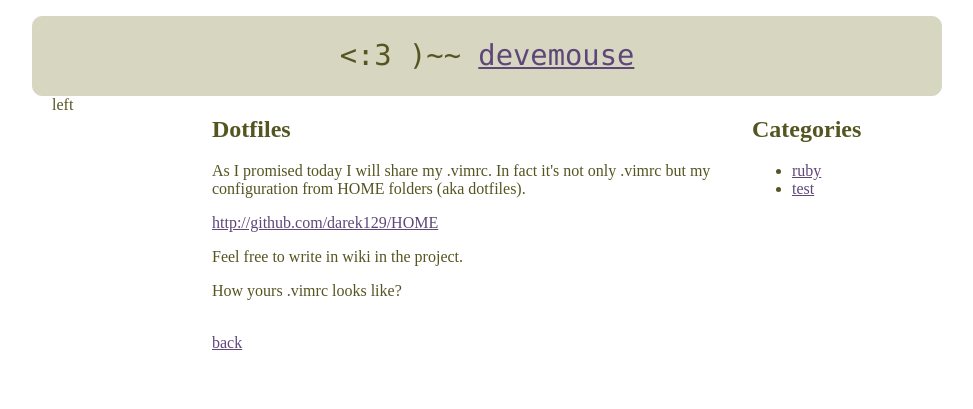
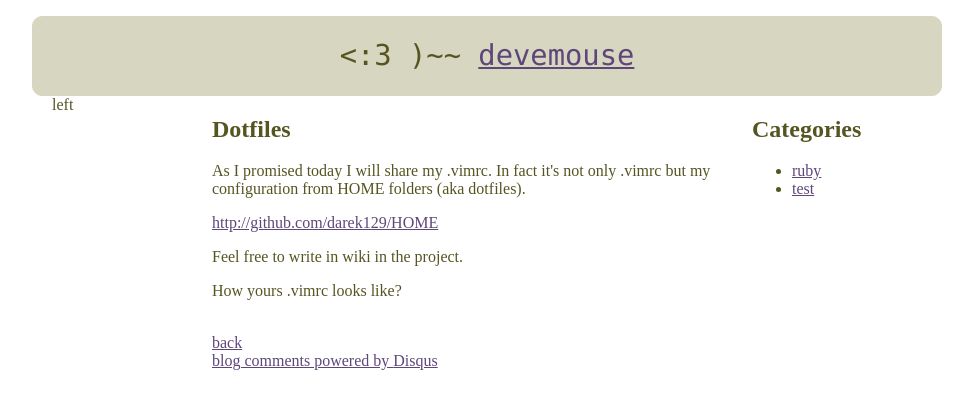
Before and after one commit to devemouse/devemouse.github.com, a Jekyll site: the page built from _posts/2010-04-06-dotfiles.html, in a window 1280 px wide. Shown: the top 409 px of the page, without its empty margins (148-1121 px from the left). Built offline with Jekyll 4.4.1, drawn with Linux system fonts in a browser that asks for light colours; Markdown is read by kramdown in place of the engine named in the settings; comment, search, counter and statistics services are not loaded.

Commit message:
added disqss comments

```diff
--- a/_layouts/post.html
+++ b/_layouts/post.html
@@ -7,4 +7,10 @@
    {{ content }}
    <br/>
    <a href="index.html">back</a>
+   <div id="disqus">
+      <div id="disqus_thread"></div><script type="text/javascript"
+         src="http://disqus.com/forums/devemouseblog/embed.js"></script><noscript><a href="http://devemouseblog.disqus.com/?url=ref">View the discussion thread.</a></noscript><a href="http://disqus.com" class="dsq-brlink">blog comments powered by <span class="logo-disqus">Disqus</span></a>
    </div>
+
+
+</div>
```
Lines whose indentation alone changed are shown as unchanged.
